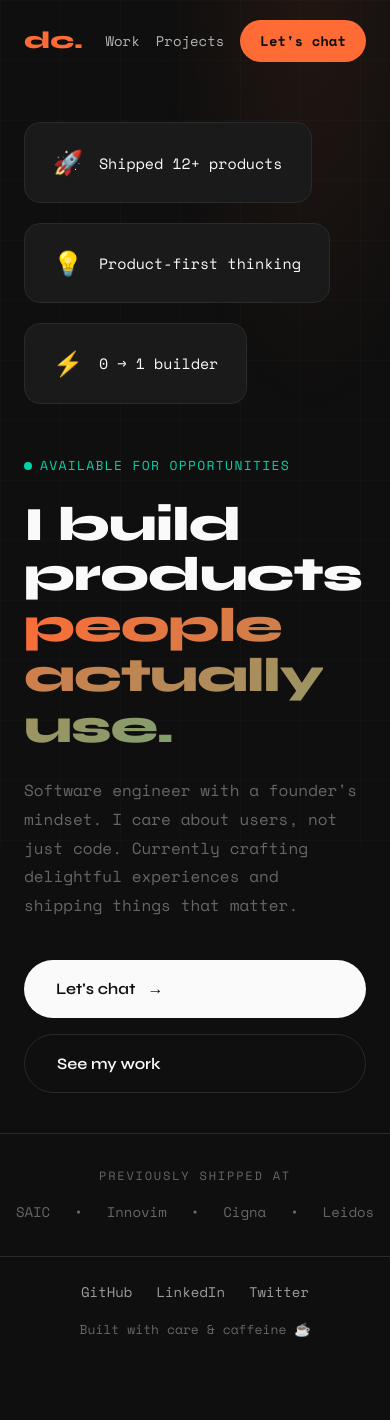
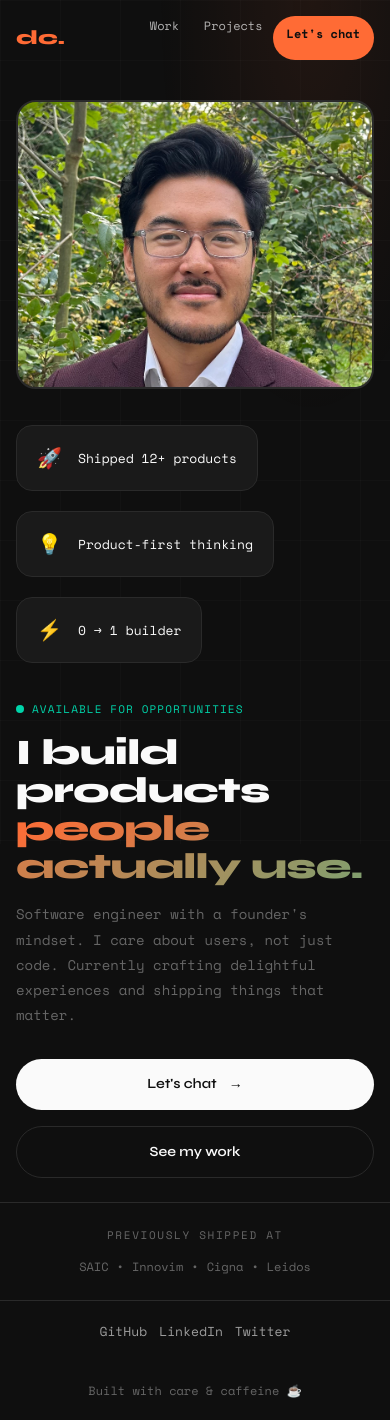
Before and after one commit to dalecb13/dalechang.dev, a Next.js app in the folder apps/web/: page / in a window 390 px wide. Before the commit the page ends 1364 px from the top, so only its background shows below. Built offline with nearby package versions, Linux system fonts and the light colour scheme.

Commit message:
feat: improve mobile responsiveness and add profile headshot image

```diff
--- a/apps/web/app/about/page.module.css
+++ b/apps/web/app/about/page.module.css
@@ -74,9 +74,22 @@
   animation: slideUp 0.6s ease-out;
 }
 
+.avatarWrapper {
+  width: 200px;
+  height: 200px;
+  border-radius: 50%;
+  overflow: hidden;
+  margin: 0 auto 24px;
+  border: 3px solid var(--card-border);
+  background: var(--card-bg);
+  position: relative;
+}
+
 .avatar {
-  font-size: 64px;
-  margin-bottom: 24px;
+  width: 100%;
+  height: 100%;
+  object-fit: cover;
+  display: block;
 }
 
 .title {
@@ -221,22 +234,178 @@
 /* Responsive */
 @media (max-width: 768px) {
   .nav {
-    padding: 20px 24px;
+    padding: 16px 20px;
+    flex-wrap: wrap;
+  }
+
+  .navLogo {
+    font-size: 20px;
   }
 
   .navLinks {
+    gap: 12px;
+    font-size: 13px;
+  }
+
+  .navCta {
+    padding: 8px 16px;
+    font-size: 13px;
+  }
+
+  .main {
+    padding: 32px 20px 48px;
+  }
+
+  .avatarWrapper {
+    width: 160px;
+    height: 160px;
+    margin-bottom: 20px;
+  }
+
+  .title {
+    font-size: clamp(28px, 8vw, 36px);
+    margin-bottom: 24px;
+  }
+
+  .bio {
+    gap: 16px;
+    margin-bottom: 32px;
+  }
+
+  .bio p {
+    font-size: 15px;
+  }
+
+  .values {
+    padding: 20px;
+    margin-bottom: 40px;
     gap: 16px;
   }
 
+  .valueIcon {
+    font-size: 20px;
+  }
+
+  .value h3 {
+    font-size: 15px;
+  }
+
+  .value p {
+    font-size: 13px;
+  }
+
+  .cta {
+    padding: 28px 20px;
+    margin-bottom: 32px;
+  }
+
+  .cta h2 {
+    font-size: 24px;
+  }
+
+  .cta p {
+    font-size: 14px;
+    margin-bottom: 24px;
+  }
+
+  .ctaBtn {
+    padding: 14px 28px;
+    font-size: 15px;
+  }
+
+  .socials {
+    gap: 24px;
+    font-size: 13px;
+  }
+}
+
+@media (max-width: 480px) {
+  .nav {
+    padding: 16px;
+  }
+
+  .navLinks {
+    gap: 10px;
+    font-size: 12px;
+  }
+
+  .navCta {
+    padding: 8px 14px;
+    font-size: 12px;
+  }
+
   .main {
-    padding: 40px 24px 60px;
+    padding: 24px 16px 40px;
+  }
+
+  .avatarWrapper {
+    width: 140px;
+    height: 140px;
+    margin-bottom: 16px;
+  }
+
+  .title {
+    font-size: clamp(24px, 10vw, 28px);
+    margin-bottom: 20px;
+  }
+
+  .bio {
+    gap: 14px;
+    margin-bottom: 28px;
+  }
+
+  .bio p {
+    font-size: 14px;
+    line-height: 1.7;
   }
 
   .values {
-    padding: 24px;
+    padding: 16px;
+    margin-bottom: 32px;
+    gap: 14px;
+  }
+
+  .value {
+    gap: 12px;
+  }
+
+  .valueIcon {
+    font-size: 18px;
+  }
+
+  .value h3 {
+    font-size: 14px;
+  }
+
+  .value p {
+    font-size: 12px;
   }
 
   .cta {
-    padding: 32px 24px;
+    padding: 24px 16px;
+    margin-bottom: 28px;
+  }
+
+  .cta h2 {
+    font-size: 20px;
+    margin-bottom: 10px;
+  }
+
+  .cta p {
+    font-size: 13px;
+    margin-bottom: 20px;
+  }
+
+  .ctaBtn {
+    padding: 12px 24px;
+    font-size: 14px;
+    width: 100%;
+    justify-content: center;
+  }
+
+  .socials {
+    gap: 20px;
+    font-size: 12px;
+    flex-wrap: wrap;
   }
 }
--- a/apps/web/app/globals.css
+++ b/apps/web/app/globals.css
@@ -29,6 +29,24 @@ body {
   background: var(--background);
   line-height: 1.6;
   overflow-x: hidden;
+  -webkit-font-smoothing: antialiased;
+  -moz-osx-font-smoothing: grayscale;
+  text-rendering: optimizeLegibility;
+}
+
+/* Improve touch targets on mobile */
+button,
+a {
+  touch-action: manipulation;
+}
+
+/* Ensure minimum touch target size */
+@media (max-width: 768px) {
+  button,
+  a {
+    min-height: 44px;
+    min-width: 44px;
+  }
 }
 
 a {
--- a/apps/web/app/layout.tsx
+++ b/apps/web/app/layout.tsx
@@ -4,6 +4,11 @@ import "./globals.css";
 export const metadata: Metadata = {
   title: "Dale Chang | Product-Minded Engineer",
   description: "I build products people actually use. Software engineer with a founder's mindset.",
+  viewport: {
+    width: "device-width",
+    initialScale: 1,
+    maximumScale: 5,
+  },
 };
 
 export default function RootLayout({
--- a/apps/web/app/page.module.css
+++ b/apps/web/app/page.module.css
@@ -201,6 +201,24 @@
   animation: slideUp 1s ease-out;
 }
 
+.profileImageWrapper {
+  position: relative;
+  width: 100%;
+  max-width: 400px;
+  margin-bottom: 20px;
+  border-radius: 20px;
+  overflow: hidden;
+  border: 2px solid var(--card-border);
+  background: var(--card-bg);
+}
+
+.profileImage {
+  width: 100%;
+  height: auto;
+  object-fit: cover;
+  display: block;
+}
+
 .floatingCard {
   display: inline-flex;
   align-items: center;
@@ -215,11 +233,11 @@
   width: fit-content;
 }
 
-.floatingCard:nth-child(2) {
+.floatingCard:nth-child(3) {
   margin-left: 40px;
 }
 
-.floatingCard:nth-child(3) {
+.floatingCard:nth-child(4) {
   margin-left: 20px;
 }
 
@@ -303,30 +321,152 @@
   }
 
   .floatingCard:nth-child(2),
-  .floatingCard:nth-child(3) {
+  .floatingCard:nth-child(3),
+  .floatingCard:nth-child(4) {
     margin-left: 0;
   }
 
+  .profileImageWrapper {
+    max-width: 100%;
+    margin-bottom: 16px;
+  }
+
   .nav {
-    padding: 20px 24px;
+    padding: 16px 20px;
+    flex-wrap: wrap;
   }
 
   .navLinks {
-    gap: 16px;
+    gap: 12px;
+    font-size: 13px;
+  }
+
+  .navCta {
+    padding: 8px 16px;
+    font-size: 13px;
+  }
+
+  .heroTitle {
+    font-size: clamp(32px, 8vw, 48px);
+  }
+
+  .heroSub {
+    font-size: 15px;
   }
 
   .heroCtas {
     flex-direction: column;
+    width: 100%;
+  }
+
+  .primaryBtn,
+  .secondaryBtn {
+    width: 100%;
+    justify-content: center;
   }
 
   .footer {
     flex-direction: column;
     gap: 16px;
     text-align: center;
-    padding: 24px;
+    padding: 24px 20px;
+  }
+
+  .footerLinks {
+    flex-wrap: wrap;
+    justify-content: center;
+    gap: 16px;
   }
 
   .socialProof {
-    padding: 32px 24px;
+    padding: 32px 20px;
+  }
+
+  .proofLogos {
+    flex-wrap: wrap;
+    gap: 12px;
+    font-size: 13px;
   }
 }
+
+@media (max-width: 480px) {
+  .nav {
+    padding: 16px;
+  }
+
+  .navLogo {
+    font-size: 20px;
+  }
+
+  .navLinks {
+    gap: 10px;
+    font-size: 12px;
+  }
+
+  .navCta {
+    padding: 8px 14px;
+    font-size: 12px;
+  }
+
+  .hero {
+    padding: 24px 16px;
+    gap: 32px;
+  }
+
+  .heroLabel {
+    font-size: 11px;
+    margin-bottom: 16px;
+  }
+
+  .heroTitle {
+    font-size: clamp(28px, 10vw, 36px);
+    margin-bottom: 16px;
+  }
+
+  .heroSub {
+    font-size: 14px;
+    margin-bottom: 32px;
+  }
+
+  .primaryBtn,
+  .secondaryBtn {
+    padding: 14px 24px;
+    font-size: 14px;
+  }
+
+  .floatingCard {
+    padding: 16px 20px;
+    font-size: 13px;
+  }
+
+  .cardEmoji {
+    font-size: 20px;
+  }
+
+  .socialProof {
+    padding: 24px 16px;
+  }
+
+  .proofLabel {
+    font-size: 11px;
+    margin-bottom: 12px;
+  }
+
+  .proofLogos {
+    font-size: 12px;
+    gap: 8px;
+  }
+
+  .footer {
+    padding: 20px 16px;
+  }
+
+  .footerLinks {
+    font-size: 13px;
+    gap: 12px;
+  }
+
+  .footerNote {
+    font-size: 12px;
+  }
+}
--- a/apps/web/app/page.tsx
+++ b/apps/web/app/page.tsx
@@ -1,4 +1,5 @@
 import Link from "next/link";
+import Image from "next/image";
 import styles from "./page.module.css";
 
 export default function Home() {
@@ -50,6 +51,16 @@ export default function Home() {
         </div>
 
         <div className={styles.heroVisual}>
+          <div className={styles.profileImageWrapper}>
+            <Image
+              src="/dale-headshot.jpg"
+              alt="Dale Chang"
+              width={400}
+              height={400}
+              className={styles.profileImage}
+              priority
+            />
+          </div>
           <div className={styles.floatingCard}>
             <span className={styles.cardEmoji}>🚀</span>
             <span>Shipped 12+ products</span>
--- a/apps/web/app/projects/page.module.css
+++ b/apps/web/app/projects/page.module.css
@@ -220,24 +220,161 @@
 /* Responsive */
 @media (max-width: 768px) {
   .nav {
-    padding: 20px 24px;
+    padding: 16px 20px;
+    flex-wrap: wrap;
+  }
+
+  .navLogo {
+    font-size: 20px;
   }
 
   .navLinks {
-    gap: 16px;
+    gap: 12px;
+    font-size: 13px;
+  }
+
+  .navCta {
+    padding: 8px 16px;
+    font-size: 13px;
   }
 
   .main {
-    padding: 40px 24px;
+    padding: 32px 20px;
+  }
+
+  .header {
+    margin-bottom: 40px;
+  }
+
+  .title {
+    font-size: clamp(28px, 8vw, 36px);
+  }
+
+  .subtitle {
+    font-size: 15px;
   }
 
   .grid {
     grid-template-columns: 1fr;
+    gap: 20px;
+  }
+
+  .card {
+    padding: 20px;
+  }
+
+  .emoji {
+    font-size: 32px;
+  }
+
+  .projectTitle {
+    font-size: 20px;
+  }
+
+  .projectDesc {
+    font-size: 13px;
+  }
+
+  .why {
+    font-size: 12px;
+    padding: 10px;
+  }
+
+  .techTag {
+    font-size: 10px;
+    padding: 4px 10px;
+  }
+
+  .viewLink {
+    font-size: 13px;
   }
 
   .footer {
     flex-direction: column;
     gap: 16px;
-    padding: 32px 24px;
+    padding: 32px 20px;
+    font-size: 15px;
+    text-align: center;
   }
 }
+
+@media (max-width: 480px) {
+  .nav {
+    padding: 16px;
+  }
+
+  .navLinks {
+    gap: 10px;
+    font-size: 12px;
+  }
+
+  .navCta {
+    padding: 8px 14px;
+    font-size: 12px;
+  }
+
+  .main {
+    padding: 24px 16px;
+  }
+
+  .header {
+    margin-bottom: 32px;
+  }
+
+  .title {
+    font-size: clamp(24px, 10vw, 28px);
+    margin-bottom: 12px;
+  }
+
+  .subtitle {
+    font-size: 14px;
+  }
+
+  .grid {
+    gap: 16px;
+  }
+
+  .card {
+    padding: 16px;
+  }
+
+  .emoji {
+    font-size: 28px;
+    margin-bottom: 12px;
+  }
+
+  .projectTitle {
+    font-size: 18px;
+    margin-bottom: 10px;
+  }
+
+  .projectDesc {
+    font-size: 12px;
+    margin-bottom: 12px;
+  }
+
+  .why {
+    font-size: 11px;
+    padding: 8px;
+    margin-bottom: 16px;
+  }
+
+  .tech {
+    gap: 6px;
+    margin-bottom: 16px;
+  }
+
+  .techTag {
+    font-size: 10px;
+    padding: 4px 8px;
+  }
+
+  .viewLink {
+    font-size: 12px;
+  }
+
+  .footer {
+    padding: 24px 16px;
+    font-size: 14px;
+  }
+}
--- a/apps/web/app/work/page.module.css
+++ b/apps/web/app/work/page.module.css
@@ -222,29 +222,153 @@
 /* Responsive */
 @media (max-width: 768px) {
   .nav {
-    padding: 20px 24px;
+    padding: 16px 20px;
+    flex-wrap: wrap;
+  }
+
+  .navLogo {
+    font-size: 20px;
   }
 
   .navLinks {
-    gap: 16px;
+    gap: 12px;
+    font-size: 13px;
+  }
+
+  .navCta {
+    padding: 8px 16px;
+    font-size: 13px;
   }
 
   .main {
-    padding: 40px 24px;
+    padding: 32px 20px;
+  }
+
+  .header {
+    margin-bottom: 40px;
+  }
+
+  .title {
+    font-size: clamp(28px, 8vw, 36px);
+  }
+
+  .subtitle {
+    font-size: 15px;
   }
 
   .card {
-    padding: 24px;
+    padding: 20px;
   }
 
   .cardHeader {
     flex-direction: column;
     gap: 12px;
+    margin-bottom: 20px;
+    padding-bottom: 16px;
+  }
+
+  .company {
+    font-size: 20px;
+  }
+
+  .role {
+    font-size: 13px;
+  }
+
+  .period {
+    font-size: 12px;
+    padding: 5px 10px;
+    align-self: flex-start;
+  }
+
+  .cardBody {
+    gap: 16px;
+    margin-bottom: 20px;
+  }
+
+  .section p {
+    font-size: 14px;
+  }
+
+  .label {
+    font-size: 10px;
+  }
+
+  .tag {
+    font-size: 11px;
+    padding: 5px 12px;
   }
 
   .footer {
     flex-direction: column;
     gap: 16px;
-    padding: 32px 24px;
+    padding: 32px 20px;
+    font-size: 15px;
   }
 }
+
+@media (max-width: 480px) {
+  .nav {
+    padding: 16px;
+  }
+
+  .navLinks {
+    gap: 10px;
+    font-size: 12px;
+  }
+
+  .navCta {
+    padding: 8px 14px;
+    font-size: 12px;
+  }
+
+  .main {
+    padding: 24px 16px;
+  }
+
+  .header {
+    margin-bottom: 32px;
+  }
+
+  .title {
+    font-size: clamp(24px, 10vw, 28px);
+    margin-bottom: 12px;
+  }
+
+  .subtitle {
+    font-size: 14px;
+  }
+
+  .experiences {
+    gap: 24px;
+  }
+
+  .card {
+    padding: 16px;
+  }
+
+  .cardHeader {
+    margin-bottom: 16px;
+    padding-bottom: 12px;
+  }
+
+  .company {
+    font-size: 18px;
+  }
+
+  .cardBody {
+    gap: 14px;
+    margin-bottom: 16px;
+  }
+
+  .section p {
+    font-size: 13px;
+    line-height: 1.6;
+  }
+
+  .footer {
+    padding: 24px 16px;
+    font-size: 14px;
+    text-align: center;
+  }
+}
```
Also changed, not shown: apps/web/app/about/page.tsx (+11 -1 lines), apps/web/public/dale-headshot.jpg (added).
